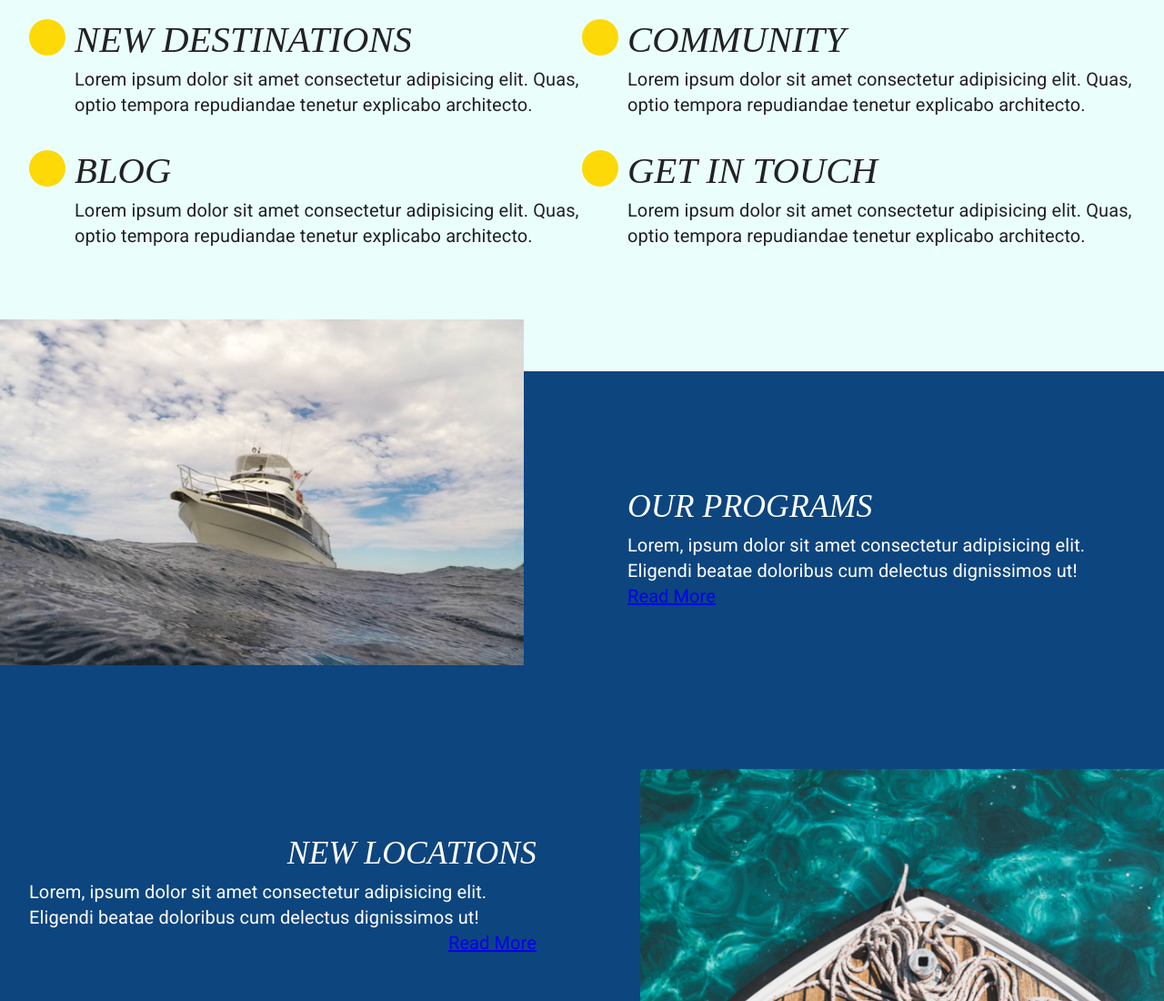
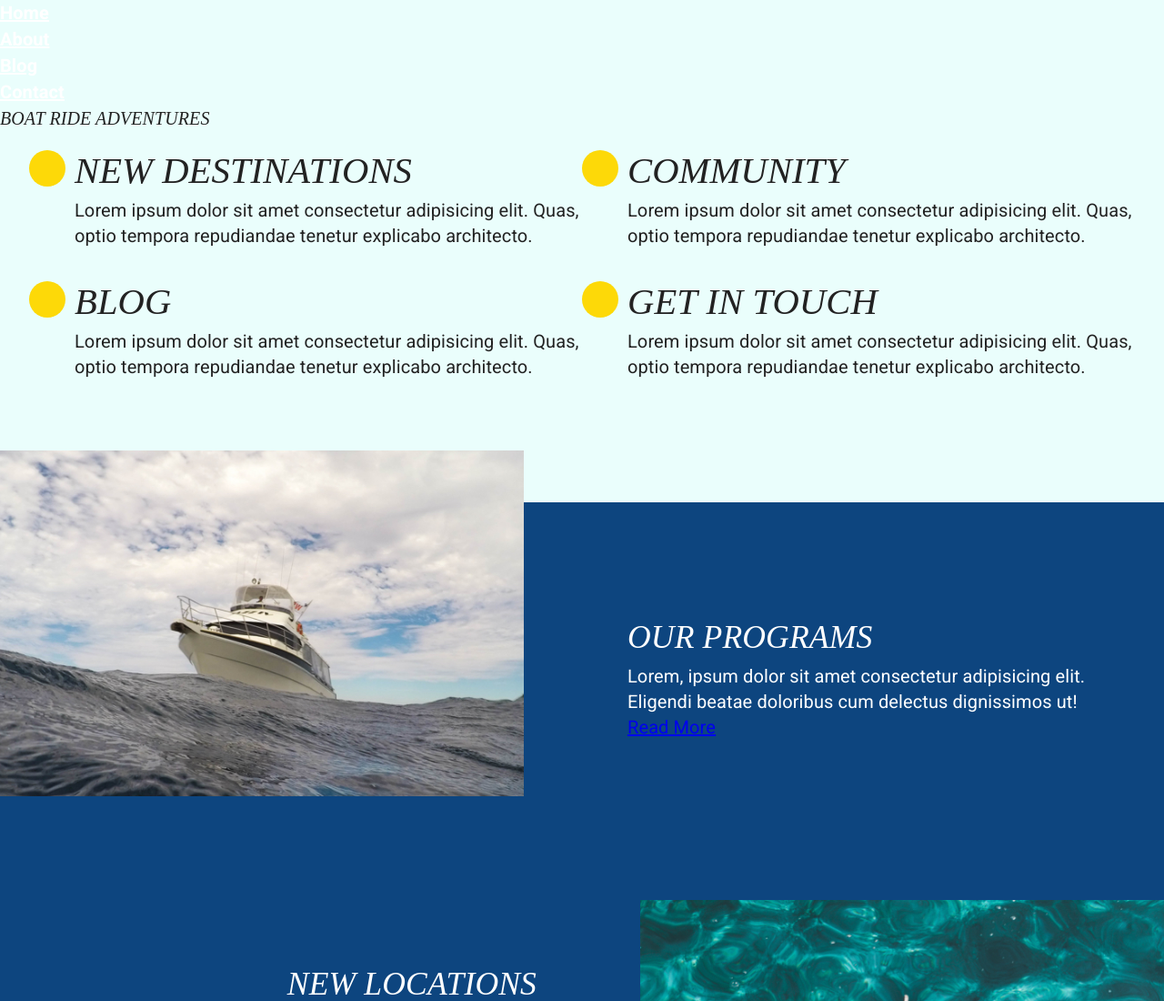
Before and after one commit to project-1-jaime-melissa/project-1, a plain HTML site: page index.html in a window 1280 px wide. Shown: the top 1100 px of the page at 91% size. Drawn offline with Linux system fonts and the light colour scheme; a web font is replaced by a local one.

Commit message:
nav updates

```diff
--- a/index.html
+++ b/index.html
@@ -16,7 +16,15 @@
 
 <body>
     <header>
-        <!-- <h1>Boat Ride Adventures</h1> -->
+        <nav>
+            <ul>
+                <li><a href="#">Home</a></li>
+                <li><a href="#">About</a></li>
+                <li><a href="/blog.html">Blog</a></li>
+                <li><a href="/contact.html">Contact</a></li>
+            </ul>
+        </nav>
+        <h1>Boat Ride Adventures</h1>
     </header>
 
     <main>
--- a/styles/sass/_base.scss
+++ b/styles/sass/_base.scss
@@ -42,9 +42,9 @@ h2, h3 {
 }
 
 h4 {
-    font-size: 25px;
-    line-height: 58px;
-    letter-spacing: 0.8px;
+    font-size: 2.5rem;
+    line-height: 5.8rem;
+    letter-spacing: 0.08rem;
 }
 
 button {
@@ -54,8 +54,13 @@ button {
 
 nav {
     font-family: $font-body;
-    font-size: 20px;
+    font-size: 2rem;
     font-weight: bold;
-    line-height: 29px;
-    letter-spacing: 1px;
+    line-height: 2.9rem;
+    letter-spacing: 0.01rem;
+
+    a {
+        color: white;
+    }
+
 }
```
Also changed, not shown: styles/styles.css.
